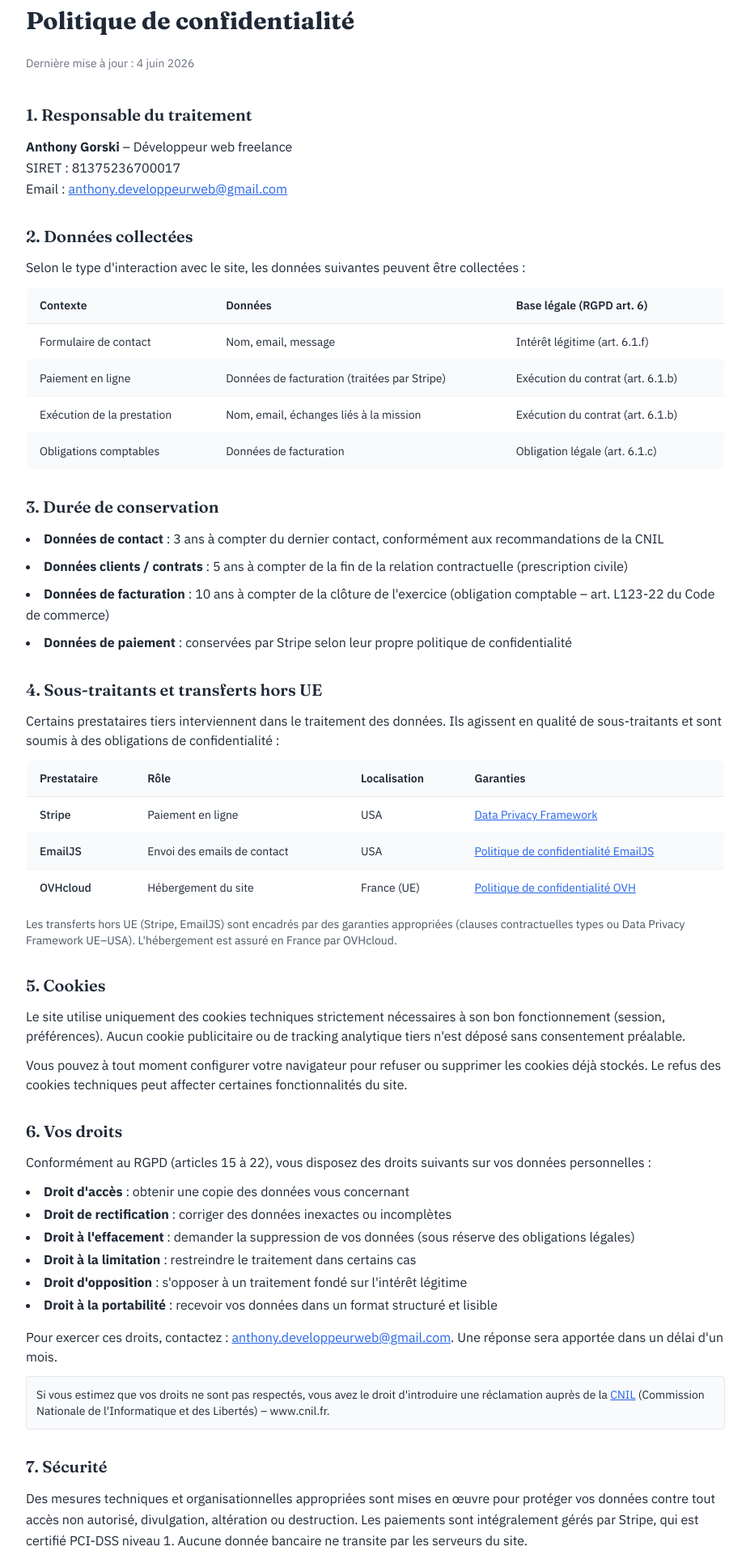
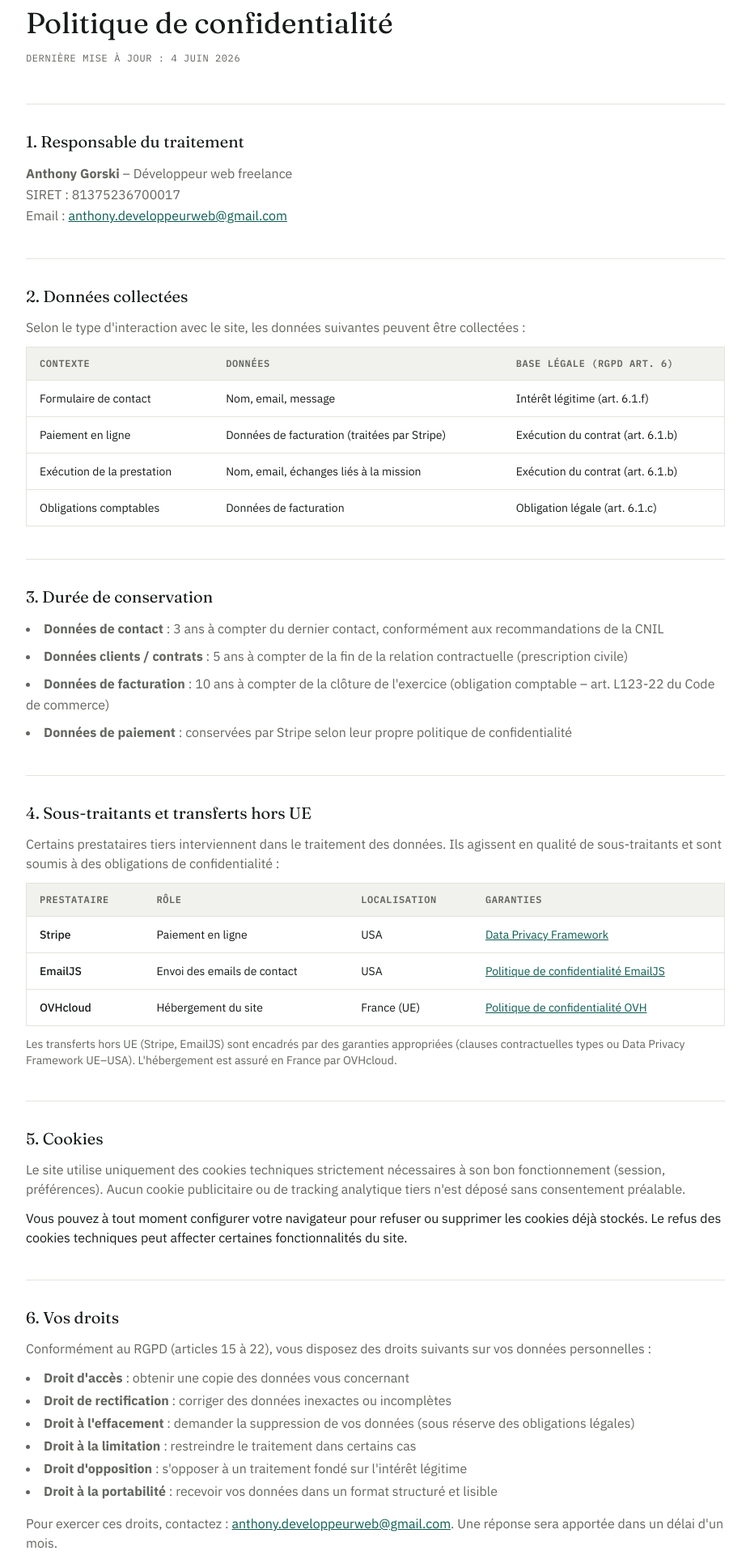
Before and after one commit to GorskiAnthony/pf-freelance, a React (Vite) app: page /politique-confidentialite in a window 1280 px wide. Shown: the part 120-2040 px from the top of the page at 81% size, without its empty margins (176-1103 px from the left). Built offline with nearby package versions, Linux system fonts and the light colour scheme.

Commit message:
feat(legal): restyle des pages légales
Traitement sobre et cohérent (typo, tableaux, liens) sur les mentions légales, CGV et politique de confidentialité, sans modifier le contenu juridique.

```diff
--- a/src/pages/PolitiqueConfidentialite.tsx
+++ b/src/pages/PolitiqueConfidentialite.tsx
@@ -1,25 +1,25 @@
 export const PolitiqueConfidentialite = () => {
 	return (
-		<div className="max-w-4xl mx-auto px-4 py-32 text-gray-800">
-			<h1 className="text-3xl font-bold mb-6">
+		<div className="max-w-4xl mx-auto px-4 py-32 text-ink">
+			<h1 className="font-display text-3xl md:text-4xl text-ink mb-4">
 				Politique de confidentialité
 			</h1>
-			<p className="text-sm text-gray-500 mb-10">
+			<p className="font-mono text-xs uppercase tracking-wider text-slate mb-12">
 				Dernière mise à jour : 4 juin 2026
 			</p>
 
 			{/* 1. Responsable */}
-			<section className="mb-8">
-				<h2 className="text-xl font-semibold mb-3">
+			<section className="mb-10 pt-8 border-t border-mist first:border-t-0 first:pt-0">
+				<h2 className="font-display text-xl text-ink mb-3">
 					1. Responsable du traitement
 				</h2>
-				<p className="leading-relaxed">
+				<p className="leading-relaxed text-slate">
 					<strong>Anthony Gorski</strong> – Développeur web freelance<br />
 					SIRET : 81375236700017<br />
 					Email :{" "}
 					<a
 						href="mailto:anthony.developpeurweb@gmail.com"
-						className="text-blue-600 underline"
+						className="text-petrol underline hover:text-petrol-deep"
 					>
 						anthony.developpeurweb@gmail.com
 					</a>
@@ -27,29 +27,29 @@ export const PolitiqueConfidentialite = () => {
 			</section>
 
 			{/* 2. Données collectées */}
-			<section className="mb-8">
-				<h2 className="text-xl font-semibold mb-3">2. Données collectées</h2>
-				<p className="mb-3">
+			<section className="mb-10 pt-8 border-t border-mist first:border-t-0 first:pt-0">
+				<h2 className="font-display text-xl text-ink mb-3">2. Données collectées</h2>
+				<p className="mb-3 text-slate">
 					Selon le type d'interaction avec le site, les données suivantes
 					peuvent être collectées :
 				</p>
 				<div className="overflow-x-auto">
-					<table className="w-full text-sm border border-gray-200 rounded-lg overflow-hidden">
-						<thead className="bg-gray-50">
+					<table className="w-full text-sm border border-mist bg-white">
+						<thead className="bg-mist/50">
 							<tr>
-								<th className="text-left px-4 py-3 font-semibold border-b border-gray-200">
+								<th className="text-left px-4 py-3 font-mono text-xs uppercase tracking-wider text-slate border-b border-mist">
 									Contexte
 								</th>
-								<th className="text-left px-4 py-3 font-semibold border-b border-gray-200">
+								<th className="text-left px-4 py-3 font-mono text-xs uppercase tracking-wider text-slate border-b border-mist">
 									Données
 								</th>
-								<th className="text-left px-4 py-3 font-semibold border-b border-gray-200">
+								<th className="text-left px-4 py-3 font-mono text-xs uppercase tracking-wider text-slate border-b border-mist">
 									Base légale (RGPD art. 6)
 								</th>
 							</tr>
 						</thead>
 						<tbody>
-							<tr className="border-b border-gray-100">
+							<tr className="border-b border-mist">
 								<td className="px-4 py-3">Formulaire de contact</td>
 								<td className="px-4 py-3">
 									Nom, email, message
@@ -58,7 +58,7 @@ export const PolitiqueConfidentialite = () => {
 									Intérêt légitime (art. 6.1.f)
 								</td>
 							</tr>
-							<tr className="border-b border-gray-100 bg-gray-50">
+							<tr className="border-b border-mist">
 								<td className="px-4 py-3">Paiement en ligne</td>
 								<td className="px-4 py-3">
 									Données de facturation (traitées par Stripe)
@@ -67,7 +67,7 @@ export const PolitiqueConfidentialite = () => {
 									Exécution du contrat (art. 6.1.b)
 								</td>
 							</tr>
-							<tr className="border-b border-gray-100">
+							<tr className="border-b border-mist">
 								<td className="px-4 py-3">Exécution de la prestation</td>
 								<td className="px-4 py-3">
 									Nom, email, échanges liés à la mission
@@ -76,7 +76,7 @@ export const PolitiqueConfidentialite = () => {
 									Exécution du contrat (art. 6.1.b)
 								</td>
 							</tr>
-							<tr className="bg-gray-50">
+							<tr>
 								<td className="px-4 py-3">Obligations comptables</td>
 								<td className="px-4 py-3">
 									Données de facturation
@@ -91,11 +91,11 @@ export const PolitiqueConfidentialite = () => {
 			</section>
 
 			{/* 3. Durée de conservation */}
-			<section className="mb-8">
-				<h2 className="text-xl font-semibold mb-3">
+			<section className="mb-10 pt-8 border-t border-mist first:border-t-0 first:pt-0">
+				<h2 className="font-display text-xl text-ink mb-3">
 					3. Durée de conservation
 				</h2>
-				<ul className="list-disc list-inside space-y-2 leading-relaxed">
+				<ul className="list-disc list-inside space-y-2 leading-relaxed text-slate">
 					<li>
 						<strong>Données de contact</strong> : 3 ans à compter du dernier
 						contact, conformément aux recommandations de la CNIL
@@ -117,35 +117,35 @@ export const PolitiqueConfidentialite = () => {
 			</section>
 
 			{/* 4. Sous-traitants */}
-			<section className="mb-8">
-				<h2 className="text-xl font-semibold mb-3">
+			<section className="mb-10 pt-8 border-t border-mist first:border-t-0 first:pt-0">
+				<h2 className="font-display text-xl text-ink mb-3">
 					4. Sous-traitants et transferts hors UE
 				</h2>
-				<p className="mb-3">
+				<p className="mb-3 text-slate">
 					Certains prestataires tiers interviennent dans le traitement des
 					données. Ils agissent en qualité de sous-traitants et sont soumis à
 					des obligations de confidentialité :
 				</p>
 				<div className="overflow-x-auto">
-					<table className="w-full text-sm border border-gray-200 rounded-lg overflow-hidden">
-						<thead className="bg-gray-50">
+					<table className="w-full text-sm border border-mist bg-white">
+						<thead className="bg-mist/50">
 							<tr>
-								<th className="text-left px-4 py-3 font-semibold border-b border-gray-200">
+								<th className="text-left px-4 py-3 font-mono text-xs uppercase tracking-wider text-slate border-b border-mist">
 									Prestataire
 								</th>
-								<th className="text-left px-4 py-3 font-semibold border-b border-gray-200">
+								<th className="text-left px-4 py-3 font-mono text-xs uppercase tracking-wider text-slate border-b border-mist">
 									Rôle
 								</th>
-								<th className="text-left px-4 py-3 font-semibold border-b border-gray-200">
+								<th className="text-left px-4 py-3 font-mono text-xs uppercase tracking-wider text-slate border-b border-mist">
 									Localisation
 								</th>
-								<th className="text-left px-4 py-3 font-semibold border-b border-gray-200">
+								<th className="text-left px-4 py-3 font-mono text-xs uppercase tracking-wider text-slate border-b border-mist">
 									Garanties
 								</th>
 							</tr>
 						</thead>
 						<tbody>
-							<tr className="border-b border-gray-100">
+							<tr className="border-b border-mist">
 								<td className="px-4 py-3 font-medium">Stripe</td>
 								<td className="px-4 py-3">Paiement en ligne</td>
 								<td className="px-4 py-3">USA</td>
@@ -154,13 +154,13 @@ export const PolitiqueConfidentialite = () => {
 										href="https://stripe.com/fr/privacy"
 										target="_blank"
 										rel="noopener noreferrer"
-										className="text-blue-600 underline"
+										className="text-petrol underline hover:text-petrol-deep"
 									>
 										Data Privacy Framework
 									</a>
 								</td>
 							</tr>
-							<tr className="border-b border-gray-100 bg-gray-50">
+							<tr className="border-b border-mist">
 								<td className="px-4 py-3 font-medium">EmailJS</td>
 								<td className="px-4 py-3">Envoi des emails de contact</td>
 								<td className="px-4 py-3">USA</td>
@@ -169,7 +169,7 @@ export const PolitiqueConfidentialite = () => {
 										href="https://www.emailjs.com/legal/privacy-policy/"
 										target="_blank"
 										rel="noopener noreferrer"
-										className="text-blue-600 underline"
+										className="text-petrol underline hover:text-petrol-deep"
 									>
 										Politique de confidentialité EmailJS
 									</a>
@@ -184,7 +184,7 @@ export const PolitiqueConfidentialite = () => {
 										href="https://www.ovhcloud.com/fr/personal-data-protection/"
 										target="_blank"
 										rel="noopener noreferrer"
-										className="text-blue-600 underline"
+										className="text-petrol underline hover:text-petrol-deep"
 									>
 										Politique de confidentialité OVH
 									</a>
@@ -193,7 +193,7 @@ export const PolitiqueConfidentialite = () => {
 						</tbody>
 					</table>
 				</div>
-				<p className="mt-3 text-sm text-gray-600">
+				<p className="mt-3 text-sm text-slate">
 					Les transferts hors UE (Stripe, EmailJS) sont encadrés par des
 					garanties appropriées (clauses contractuelles types ou Data Privacy
 					Framework UE–USA). L'hébergement est assuré en France par OVHcloud.
@@ -201,9 +201,9 @@ export const PolitiqueConfidentialite = () => {
 			</section>
 
 			{/* 5. Cookies */}
-			<section className="mb-8">
-				<h2 className="text-xl font-semibold mb-3">5. Cookies</h2>
-				<p className="mb-3">
+			<section className="mb-10 pt-8 border-t border-mist first:border-t-0 first:pt-0">
+				<h2 className="font-display text-xl text-ink mb-3">5. Cookies</h2>
+				<p className="mb-3 text-slate">
 					Le site utilise uniquement des cookies techniques strictement
 					nécessaires à son bon fonctionnement (session, préférences). Aucun
 					cookie publicitaire ou de tracking analytique tiers n'est déposé sans
@@ -217,13 +217,13 @@ export const PolitiqueConfidentialite = () => {
 			</section>
 
 			{/* 6. Vos droits */}
-			<section className="mb-8">
-				<h2 className="text-xl font-semibold mb-3">6. Vos droits</h2>
-				<p className="mb-3">
+			<section className="mb-10 pt-8 border-t border-mist first:border-t-0 first:pt-0">
+				<h2 className="font-display text-xl text-ink mb-3">6. Vos droits</h2>
+				<p className="mb-3 text-slate">
 					Conformément au RGPD (articles 15 à 22), vous disposez des droits
 					suivants sur vos données personnelles :
 				</p>
-				<ul className="list-disc list-inside space-y-1 mb-4">
+				<ul className="list-disc list-inside space-y-1 mb-4 text-slate">
 					<li>
 						<strong>Droit d'accès</strong> : obtenir une copie des données vous
 						concernant
@@ -249,24 +249,24 @@ export const PolitiqueConfidentialite = () => {
 						un format structuré et lisible
 					</li>
 				</ul>
-				<p className="mb-3">
+				<p className="mb-3 text-slate">
 					Pour exercer ces droits, contactez :{" "}
 					<a
 						href="mailto:anthony.developpeurweb@gmail.com"
-						className="text-blue-600 underline"
+						className="text-petrol underline hover:text-petrol-deep"
 					>
 						anthony.developpeurweb@gmail.com
 					</a>
 					. Une réponse sera apportée dans un délai d'un mois.
 				</p>
-				<p className="text-sm bg-gray-50 border border-gray-200 rounded p-3">
+				<p className="text-sm text-slate bg-white border border-mist p-4">
 					Si vous estimez que vos droits ne sont pas respectés, vous avez le
 					droit d'introduire une réclamation auprès de la{" "}
 					<a
 						href="https://www.cnil.fr"
 						target="_blank"
 						rel="noopener noreferrer"
-						className="text-blue-600 underline"
+						className="text-petrol underline hover:text-petrol-deep"
 					>
 						CNIL
 					</a>{" "}
@@ -276,9 +276,9 @@ export const PolitiqueConfidentialite = () => {
 			</section>
 
 			{/* 7. Sécurité */}
-			<section className="mb-8">
-				<h2 className="text-xl font-semibold mb-3">7. Sécurité</h2>
-				<p className="leading-relaxed">
+			<section className="mb-10 pt-8 border-t border-mist first:border-t-0 first:pt-0">
+				<h2 className="font-display text-xl text-ink mb-3">7. Sécurité</h2>
+				<p className="leading-relaxed text-slate">
 					Des mesures techniques et organisationnelles appropriées sont mises en
 					œuvre pour protéger vos données contre tout accès non autorisé,
 					divulgation, altération ou destruction. Les paiements sont intégralement
@@ -288,11 +288,11 @@ export const PolitiqueConfidentialite = () => {
 			</section>
 
 			{/* 8. Modifications */}
-			<section className="mb-8">
-				<h2 className="text-xl font-semibold mb-3">
+			<section className="mb-10 pt-8 border-t border-mist first:border-t-0 first:pt-0">
+				<h2 className="font-display text-xl text-ink mb-3">
 					8. Modifications de la politique
 				</h2>
-				<p className="leading-relaxed">
+				<p className="leading-relaxed text-slate">
 					La présente politique peut être mise à jour à tout moment pour
 					refléter des changements légaux ou opérationnels. La date de dernière
 					mise à jour est indiquée en haut de cette page. En continuant à
```
Also changed, not shown: src/pages/CGV.tsx (+19 -19 lines), src/pages/MentionLegal.tsx (+30 -30 lines).
